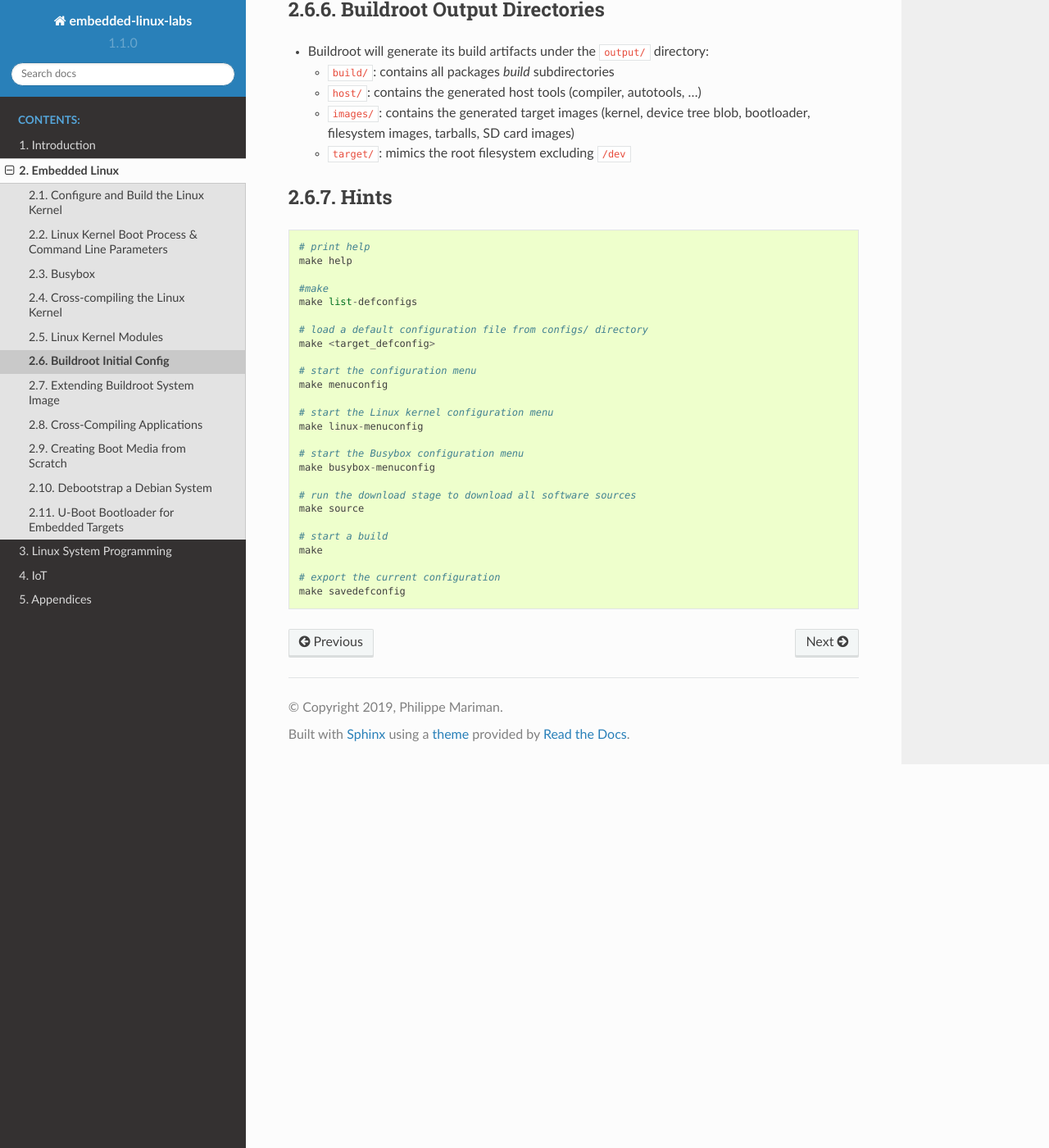
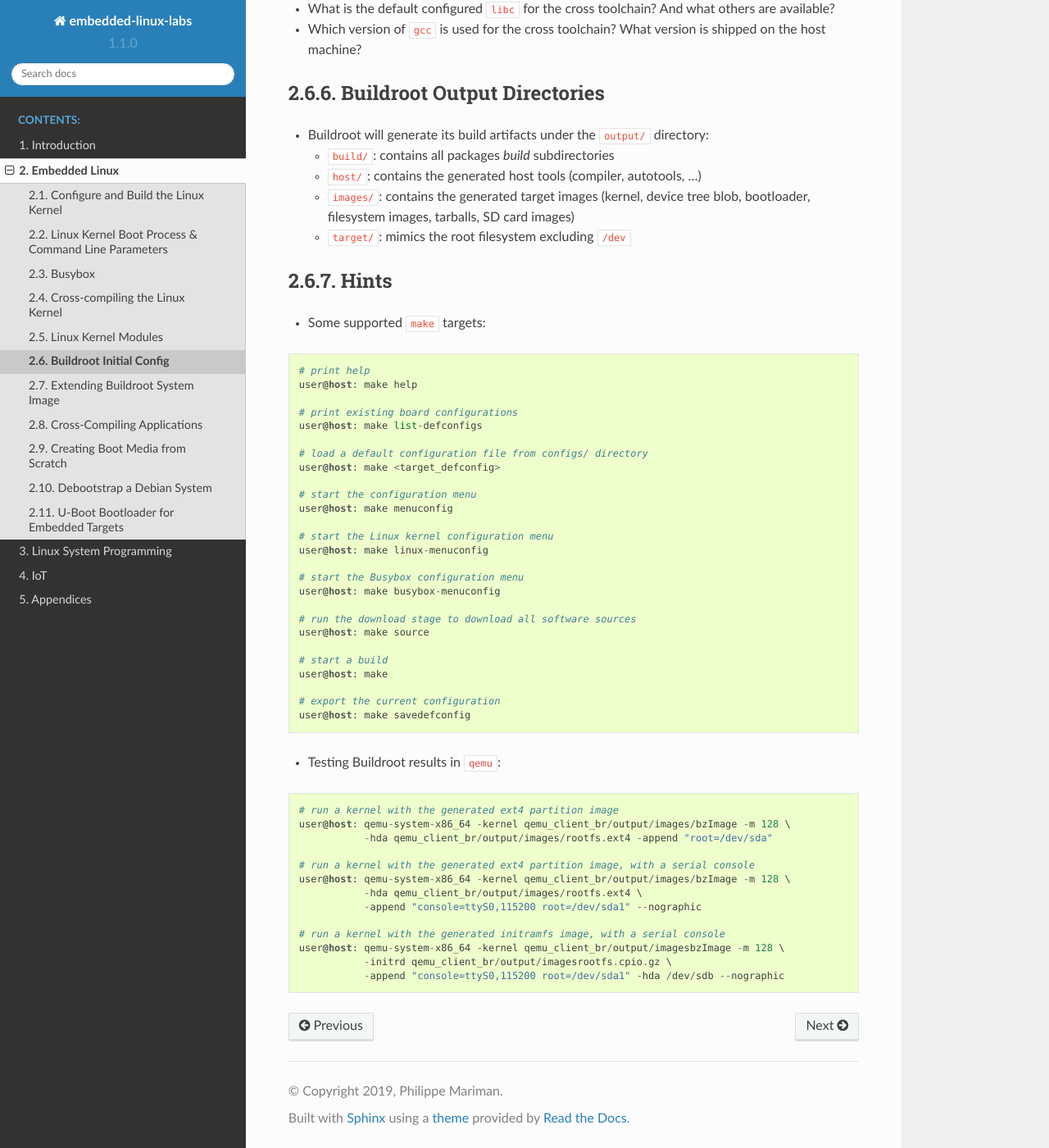
Before and after one commit to pmariman/embedded-linux-labs, a Sphinx documentation site: the page built from docs/source/lab-br-01.rst, in a window 1280 px wide and 1400 px high, scrolled down 1698 px. Shown: the whole window at 82% size. Built offline with Sphinx 7.4.7 and the Read the Docs theme 2.0.0, drawn with Linux system fonts in a browser that asks for light colours; some of the changed text lies outside the part shown.

Commit message:
process notes received from fall training (pt1)

```diff
--- a/docs/source/lab-bb-01.rst
+++ b/docs/source/lab-bb-01.rst
@@ -28,7 +28,7 @@ Steps
 2. Extract the Busybox sources:
 ::
 
-   user@host: tar -C xxx -xvf busybox-1.30.1.tar.bz2
+   user@host: tar -xvf busybox-1.30.1.tar.bz2
    user@host: cd busybox-1.30.1/
 
 3. Set the empty config and enter the configuration:
--- a/docs/source/lab-br-01.rst
+++ b/docs/source/lab-br-01.rst
@@ -33,10 +33,13 @@ Steps
    user@host: mv buildroot-2019.02.1/ ${BR_PATH}
    user@host: cd ${BR_PATH}
 
-3. Initialize the configuration with the default one provided:
+3. Initialize the configuration with the default one provided (where *xxx* stands for the platform):
 ::
 
    user@host: make xxx_defconfig
+
+.. important::
+   For example: ``raspberrypi3_defconfig``, ``beaglebone_defconfig``
 
 4. Enter the configuration menu:
 ::
@@ -92,31 +95,52 @@ Buildroot Output Directories
 Hints
 -----
 
+* Some supported ``make`` targets:
+
 ::
 
    # print help
-   make help
+   user@host: make help
 
-   #make
-   make list-defconfigs
+   # print existing board configurations
+   user@host: make list-defconfigs
 
    # load a default configuration file from configs/ directory
-   make <target_defconfig>
+   user@host: make <target_defconfig>
 
    # start the configuration menu
-   make menuconfig
+   user@host: make menuconfig
 
    # start the Linux kernel configuration menu
-   make linux-menuconfig
+   user@host: make linux-menuconfig
 
    # start the Busybox configuration menu
-   make busybox-menuconfig
+   user@host: make busybox-menuconfig
 
    # run the download stage to download all software sources
-   make source
+   user@host: make source
 
    # start a build
-   make
+   user@host: make
 
    # export the current configuration
-   make savedefconfig
+   user@host: make savedefconfig
+
+
+* Testing Buildroot results in ``qemu``:
+
+::
+
+   # run a kernel with the generated ext4 partition image
+   user@host: qemu-system-x86_64 -kernel qemu_client_br/output/images/bzImage -m 128 \
+              -hda qemu_client_br/output/images/rootfs.ext4 -append "root=/dev/sda"
+
+   # run a kernel with the generated ext4 partition image, with a serial console
+   user@host: qemu-system-x86_64 -kernel qemu_client_br/output/images/bzImage -m 128 \
+              -hda qemu_client_br/output/images/rootfs.ext4 \
+              -append "console=ttyS0,115200 root=/dev/sda1" --nographic
+
+   # run a kernel with the generated initramfs image, with a serial console
+   user@host: qemu-system-x86_64 -kernel qemu_client_br/output/imagesbzImage -m 128 \
+              -initrd qemu_client_br/output/imagesrootfs.cpio.gz \
+              -append "console=ttyS0,115200 root=/dev/sda1" -hda /dev/sdb --nographic
```
Also changed, not shown: docs/source/lab-posix-02.rst (+20 -19 lines).
